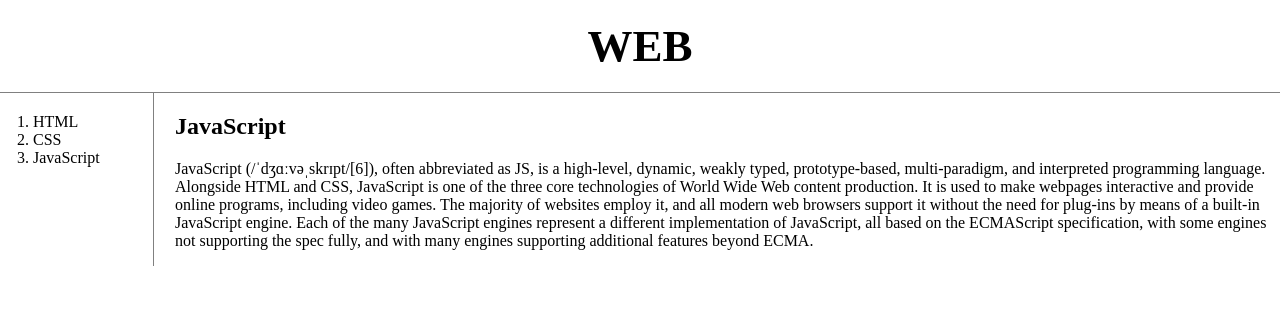
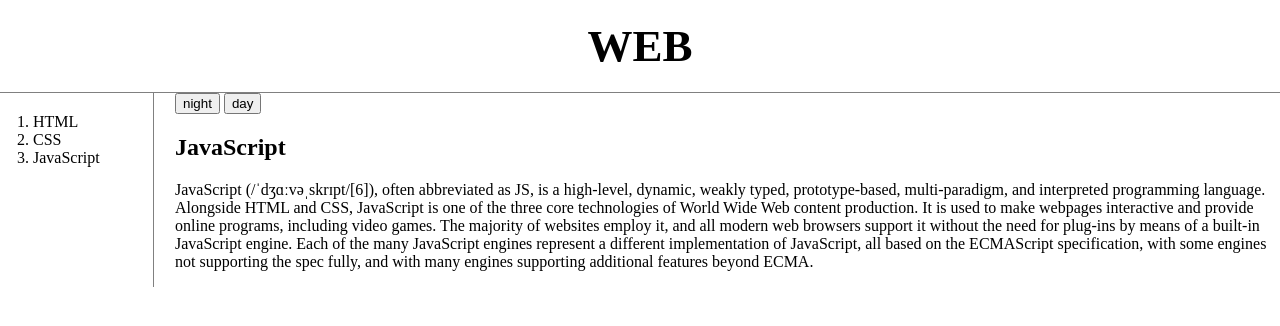
Before and after one commit to HwangGeon/HTMLCSSJS, a plain HTML site: page 3.html in a window 1280 px wide. Drawn offline with Linux system fonts and the light colour scheme.

Commit message:
자바스크립트
버튼만들기

```diff
--- a/3.html
+++ b/3.html
@@ -14,6 +14,15 @@
       <li><a href="3.html">JavaScript</a></li>
     </ol>
     <div id="article">
+      <input type="button" value="night" onclick="
+      document.querySelector('body').style.backgroundColor='black';
+      document.querySelector('body').style.color = 'white';">
+
+      <input type="button" value="day" onclick="
+      document.querySelector('body').style.backgroundColor='white';
+      document.querySelector('body').style.color = 'black';
+      ">
+
     <h2>JavaScript</h2>
     <p>JavaScript (/ˈdʒɑːvəˌskrɪpt/[6]), often abbreviated as JS, is a high-level, dynamic, weakly typed, prototype-based, multi-paradigm, and interpreted programming language. Alongside HTML and CSS, JavaScript is one of the three core technologies of World Wide Web content production. It is used to make webpages interactive and provide online programs, including video games. The majority of websites employ it, and all modern web browsers support it without the need for plug-ins by means of a built-in JavaScript engine. Each of the many JavaScript engines represent a different implementation of JavaScript, all based on the ECMAScript specification, with some engines not supporting the spec fully, and with many engines supporting additional features beyond ECMA.</p>
   </div>
```
